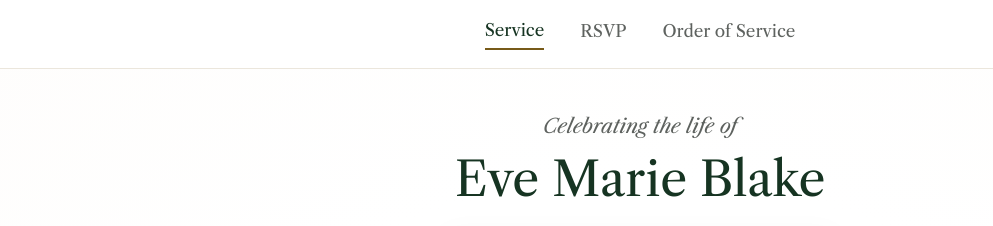
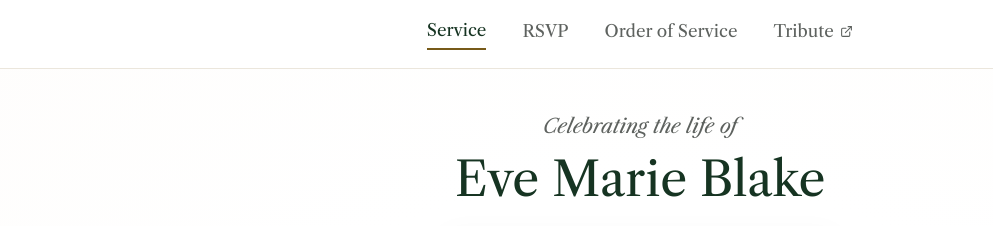
Before and after one commit to cch8889/eve, a website: page public/index.html in a window 1280 px wide. Shown: the top 226 px of the page, 0-993 px from the left. Drawn offline with nearby package versions, Linux system fonts and the light colour scheme; grey boxes are pictures that could not be loaded.

Commit message:
added tribute page

```diff
--- a/public/index.html
+++ b/public/index.html
@@ -519,6 +519,37 @@
         <a href="/" class="nav-link active"> Service </a>
         <a href="/rsvp.html" class="nav-link"> RSVP </a>
         <a href="/service" class="nav-link"> Order of Service </a>
+        <a
+          href="https://evemarieblake.muchloved.com"
+          class="nav-link"
+          target="_blank"
+          rel="noopener noreferrer"
+        >
+          Tribute
+          <svg
+            xmlns="http://www.w3.org/2000/svg"
+            width="13"
+            height="13"
+            viewBox="0 0 24 24"
+            fill="none"
+            stroke="currentColor"
+            stroke-width="2"
+            stroke-linecap="round"
+            stroke-linejoin="round"
+            style="
+              display: inline-block;
+              vertical-align: -1px;
+              margin-left: 2px;
+            "
+            aria-hidden="true"
+          >
+            <path d="M15 3h6v6"></path>
+            <path d="M10 14 21 3"></path>
+            <path
+              d="M18 13v6a2 2 0 0 1-2 2H5a2 2 0 0 1-2-2V8a2 2 0 0 1 2-2h6"
+            ></path>
+          </svg>
+        </a>
       </nav>
     </header>
 
```
Also changed, not shown: public/rsvp.html (+31 -0 lines), templates/service.html (+31 -0 lines).
